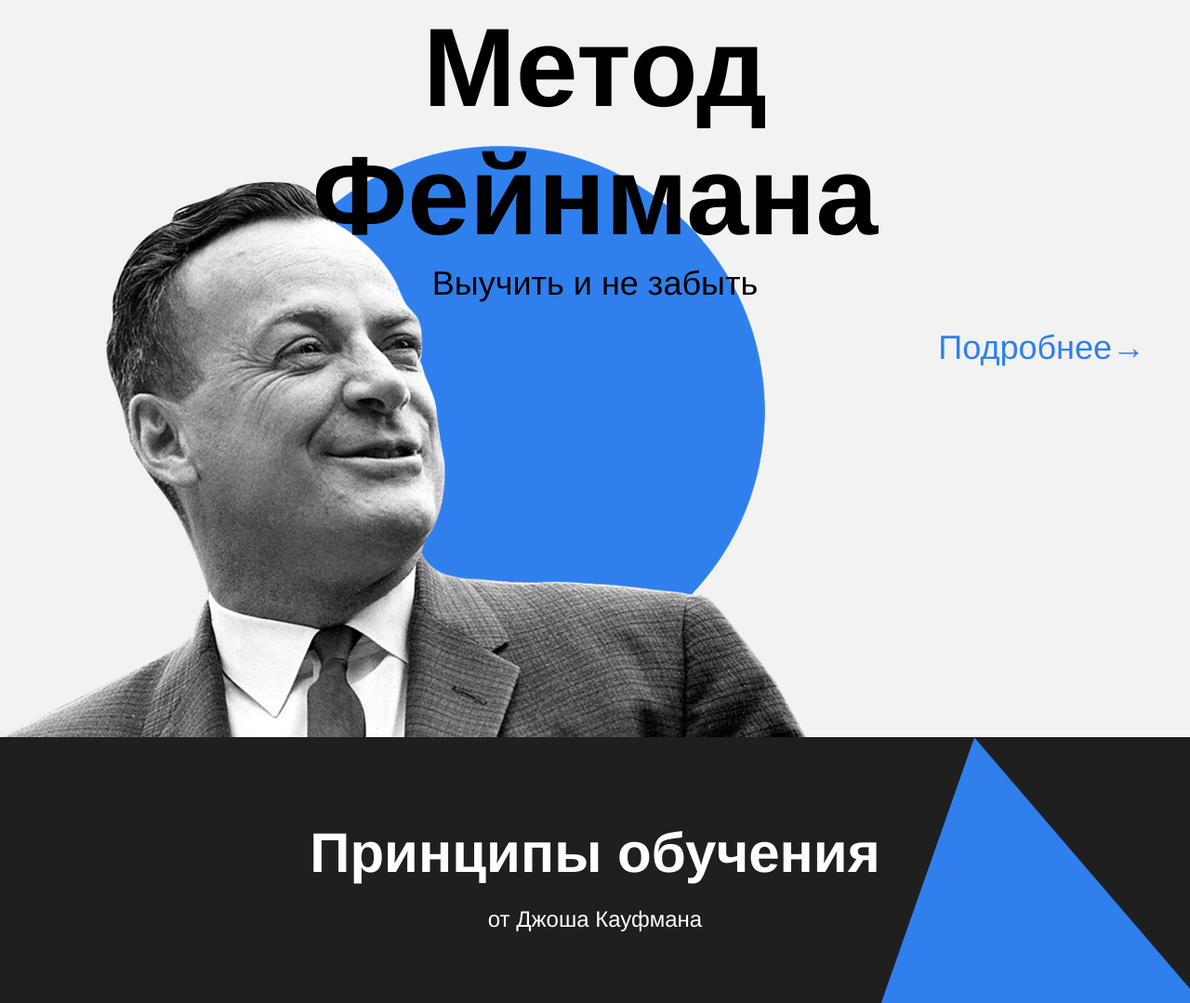
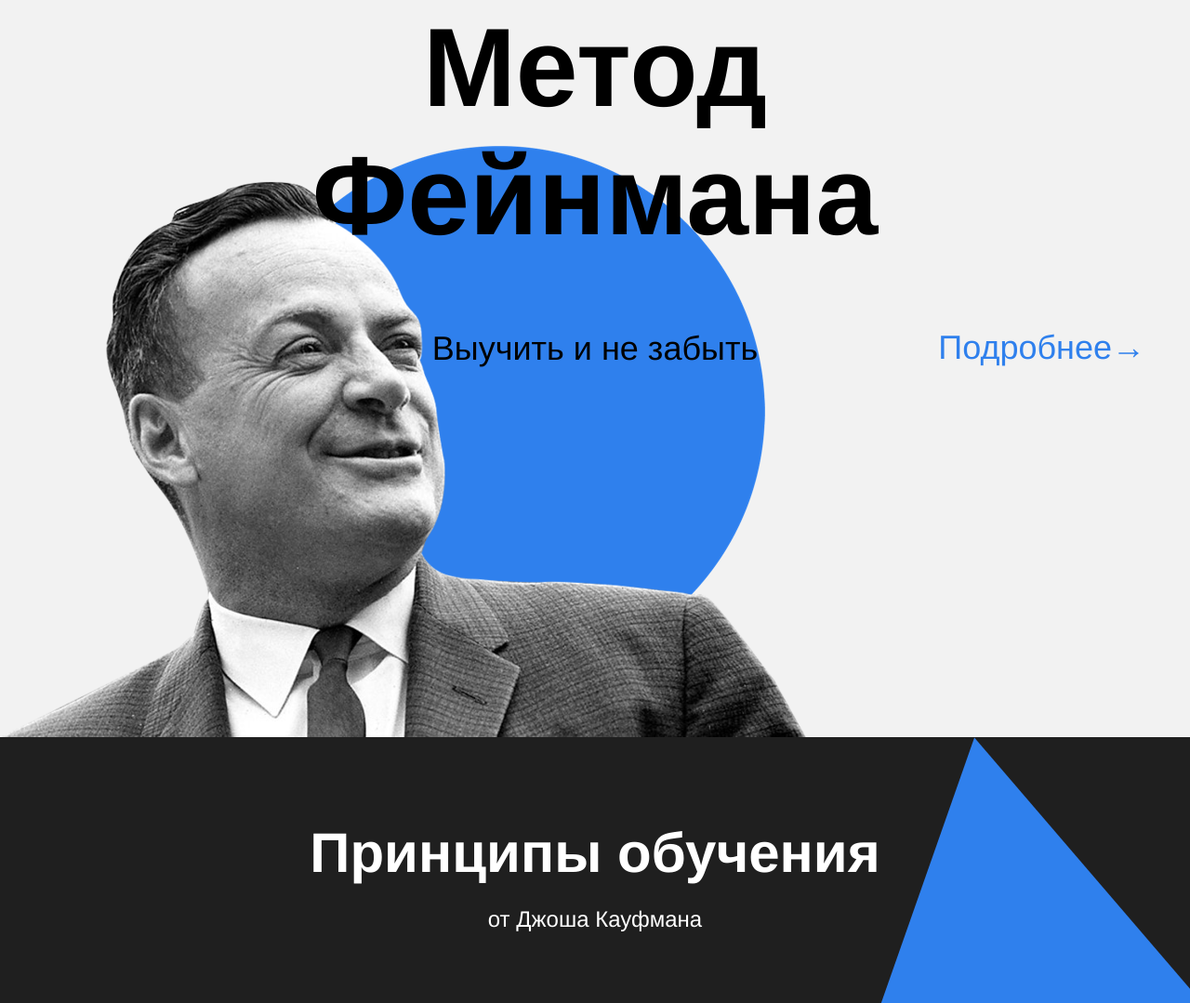
Before and after one commit to apant94/how-to-learn, a plain HTML site: page index.html in a window 1280 px wide. Shown: the part 2104-3183 px from the top of the page at 93% size. Drawn offline with Linux system fonts and the light colour scheme.

Commit message:
исправлен верхний отступ в feynman_subtitle

```diff
--- a/styles/style.css
+++ b/styles/style.css
@@ -199,7 +199,7 @@
   font-size: 36px;
   font-weight: normal;
   z-index: 1;
-  margin: 0;
+  margin: 70px 0 0;
 }
 
 .feynman__link {
```
